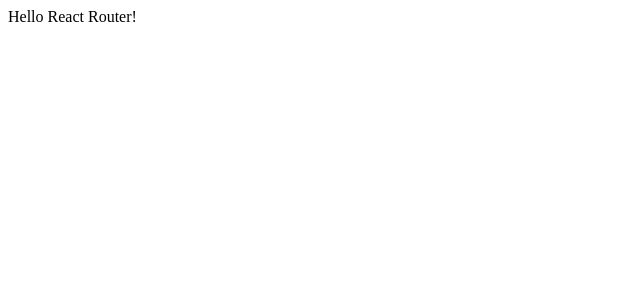
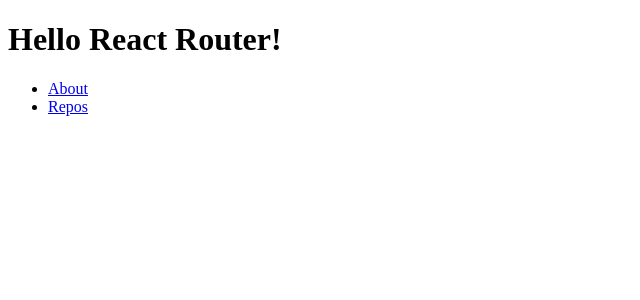
Before and after one commit to zhaoshengjun/isomorphic-react, a React app: page / in a window 1280 px wide. Shown: the top 300 px of the page, without its empty margins (0-640 px from the left). Built offline with nearby package versions, Linux system fonts and the light colour scheme.

Commit message:
add links

```diff
--- a/src/App.js
+++ b/src/App.js
@@ -1,7 +1,16 @@
 import React from 'react';
+import {Link} from 'react-router';
 
 export const App = () => (
   <div>
-    Hello React Router!
+    <h1>Hello React Router!</h1>
+    <ul role="nav">
+      <li>
+        <Link to="/about">About</Link>
+      </li>
+      <li>
+        <Link to="/repos">Repos</Link>
+      </li>
+    </ul>
   </div>
 )
```
